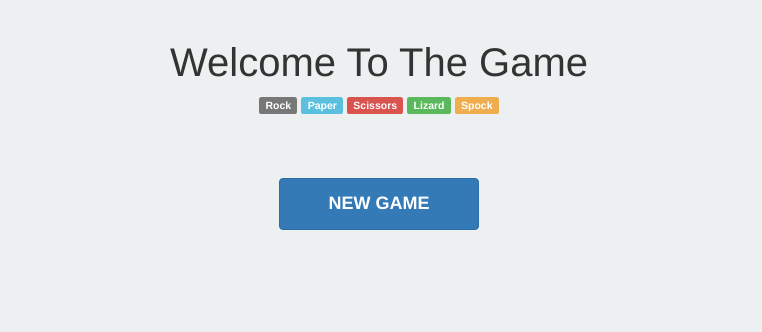
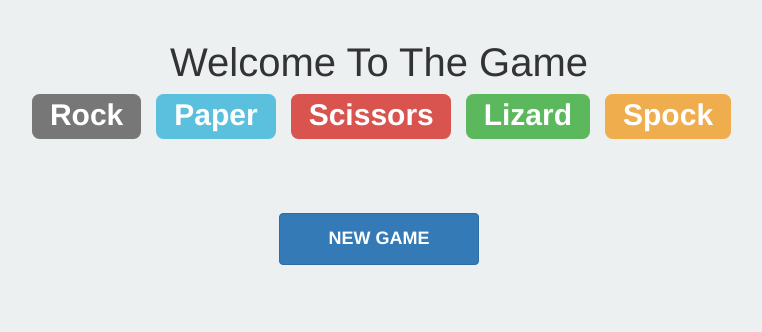
Before and after one commit to serafia/Game-rock-paper-scissors, a plain HTML site: page index.html in a window 1280 px wide. Shown: the whole page, without its empty margins (261-1023 px from the left). Drawn offline with nearby package versions, Linux system fonts and the light colour scheme.

Commit message:
Modify style.css

```diff
--- a/style.css
+++ b/style.css
@@ -10,11 +10,14 @@ body {
 	padding-top: 20px;
 }
 .title h3 {
+	font-size: 40px;
+}
+.title .myLabels {
 	display: flex;
 	justify-content: center;
 	font-size: 40px;
 }
-.title h3 span {
+.title .myLabels span {
 	margin: 0 5px 10px 10px;
 	max-width: 160px;
 	max-height: 45px;
```
